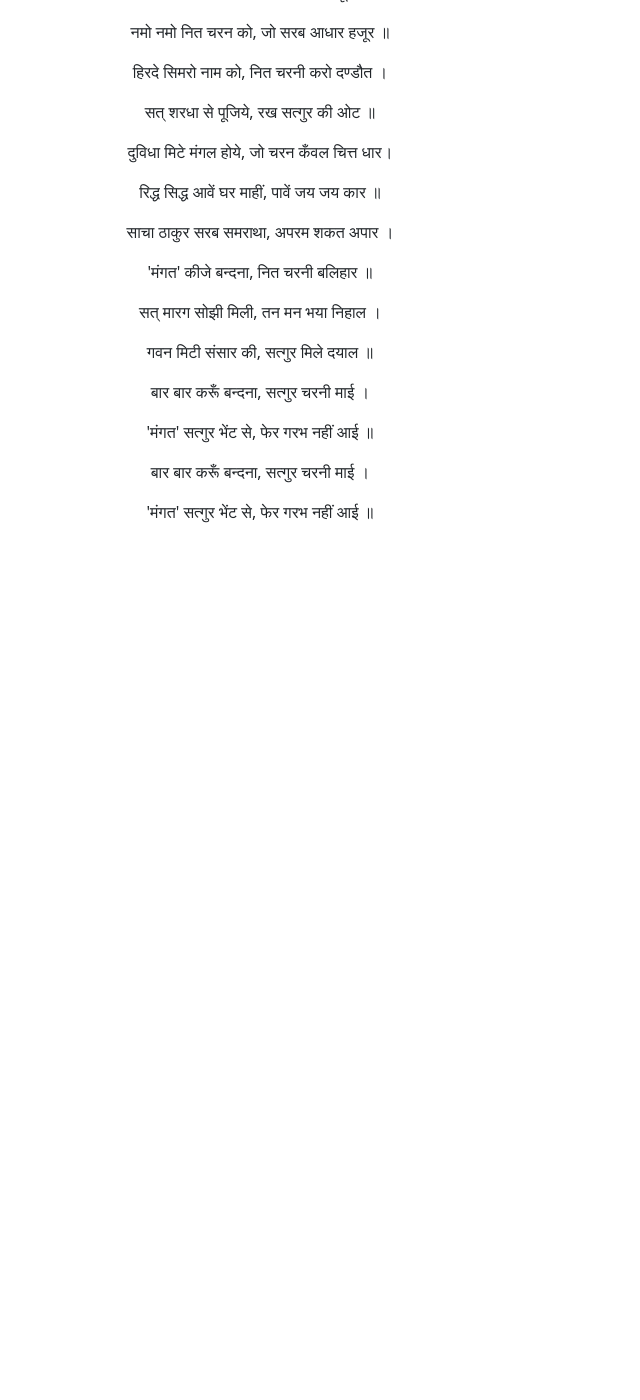
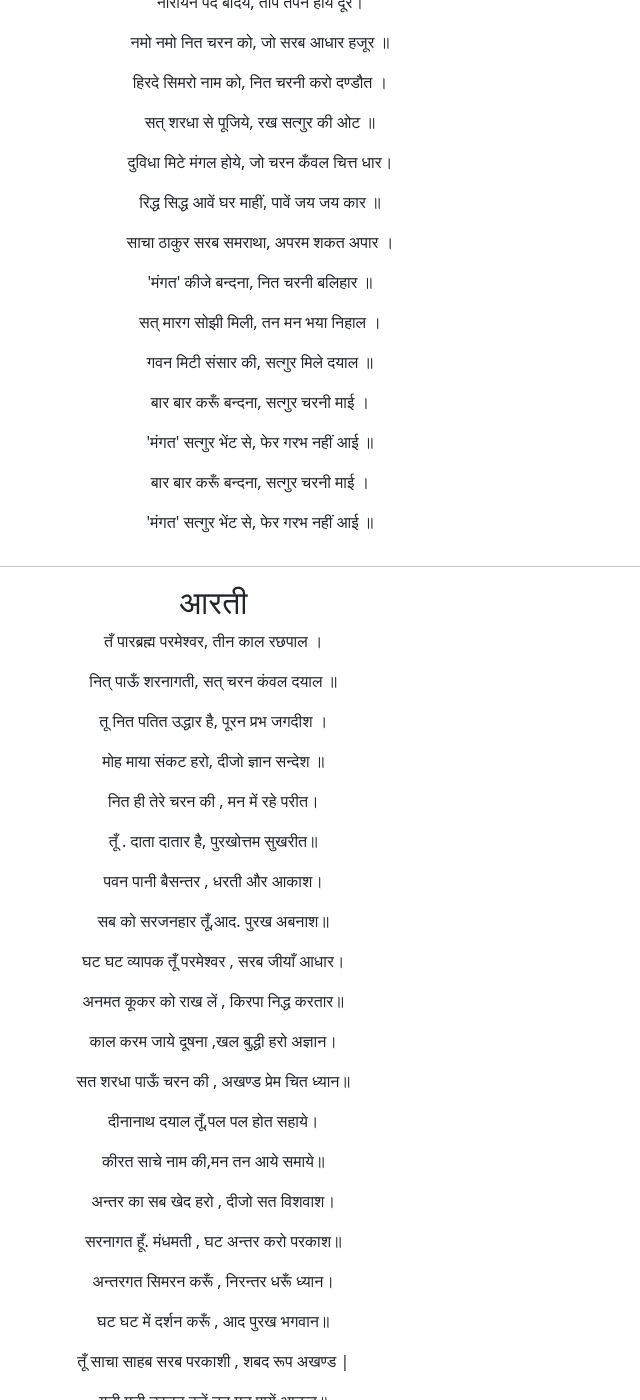
Before and after one commit to ManasKhosla/manaskhosla.github.io, a Jekyll site: the page aarti.html, which Jekyll copies as it is, in a window 1280 px wide and 1400 px high, scrolled down 288 px. Shown: the whole window, without its empty margins (0-640 px from the left). Built offline with Jekyll 4.4.1, drawn with Linux system fonts in a browser that asks for light colours; before the commit the page ends 900 px from its top, so only the background shows below that; some of the changed text lies outside the part shown.

Commit message:
Add files via upload

```diff
--- a/aarti.html
+++ b/aarti.html
@@ -13,14 +13,14 @@
 <div class="container mt-5">
   <div class="row">
     <div class="col-sm-4">
-      <h3 class="text-center">महामंत्र</h3>
+      <h2 class="text-center">महामंत्र</h2>
       <p class="text-center">ओ३म् ब्रह्म सत्यं निरंकार </p>
       <p class="text-center">अजन्मा अद्वैत पुरखा सर्व व्यापक</p>
       <p class="text-center">कल्याण मूरत परमेश्वराय नमस्तं</p>
     </div>
 <hr>
     <div class="col-sm-4">
-      <h3 class="text-center">मंगलाचरण</h3>
+      <h2 class="text-center">मंगलाचरण</h2>
         <p class="text-center">नारायन पद बदिये, ताप तपन होये दूर।
         <p class="text-center">नमो नमो नित चरन को, जो सरब आधार हजूर ॥</p>
         <p class="text-center">हिरदे सिमरो नाम को, नित चरनी करो दण्डौत ।</p>
@@ -39,5 +39,44 @@
   </div>
 </div>
 
+<hr>
+    <div class="col-sm-4">
+      <h2 class="text-center">आरती</h2>
+      <p class="text-center">तँ पारब्रह्म परमेश्वर, तीन काल रछपाल ।</p>
+        <p class="text-center">नित् पाऊँ शरनागती, सत् चरन कंवल दयाल ॥</p>
+        <p class="text-center">तू नित पतित उद्धार है, पूरन प्रभ जगदीश । </p>
+        <p class="text-center">मोह माया संकट हरो, दीजो ज्ञान सन्देश ॥</p>
+        <p class="text-center">नित ही तेरे चरन की , मन में रहे परीत।</p>
+        <p class="text-center">तूँ . दाता दातार है, पुरखोत्तम सुखरीत॥</p>
+        <p class="text-center">पवन पानी बैसन्तर , धरती और आकाश।</p>
+        <p class="text-center">सब को सरजनहार तूँ,आद. पुरख अबनाश॥</p>
+        <p class="text-center">घट घट व्यापक तूँ परमेश्वर , सरब जीयाँ आधार।</p>
+        <p class="text-center">अनमत कूकर को राख लें , किरपा निद्ध करतार॥</p>
+        <p class="text-center">काल करम जाये दूषना ,खल बुद्धी हरो अज्ञान।</p>
+        <p class="text-center">सत शरधा पाऊँ चरन की , अखण्ड प्रेम चित ध्यान॥</p>
+        <p class="text-center">दीनानाथ दयाल तूँ,पल पल होत सहाये।</p>
+        <p class="text-center">कीरत साचे नाम की,मन तन आये समाये॥</p>
+        <p class="text-center">अन्तर का सब खेद हरो , दीजो सत विशवाश।</p>
+        <p class="text-center">सरनागत हूँ. मंधमती , घट अन्तर करो परकाश॥</p>
+        <p class="text-center">अन्तरगत सिमरन करूँ , निरन्तर धरूँ ध्यान।</p>
+        <p class="text-center">घट घट में दर्शन करूँ , आद पुरख भगवान॥</p>
+        <p class="text-center">तूँ साचा साहब सरब परकाशी , शबद रूप अखण्ड |</p>
+        <p class="text-center">गुनी मुनी उस्तत करें,तन मन पायें आनन्द॥</p>
+        <p class="text-center">होवें दयाल तूँ सत परमेश्वर , देवें धीर आपार।</p>
+        <p class="text-center">निमख निमख सिमरन करूँ ,चित चरन रहे आधार॥</p>
+        <p class="text-center">काया अन्तर परतख होवें , नाद रूप बिसमाद।</p>
+        <p class="text-center">पल पल कीजूँ आरती ,तन मन तजूँ व्याध॥</p>
+        <p class="text-center">जग आवन सुफला होवे,तेरी आज्ञा मन में ध्याऊँ।</p>
+        <p class="text-center">अन्तरगत करू आरती , भव वुस्त तर जाऊँ॥</p>
+        <p class="text-center">अन्धमत मूढ़ा नित प्रती ,तेरे चरनी करे पुकार।</p>
+        <p class="text-center">मंगत माँगे दीनता , सत धरम सुख सार॥</p>
+        <h4 class="text-center">समता मंगल</h4>
+        <p class="text-center">समता धरम हिरदे रसे ,बिख ममता होवे नाश।</p>
+        <p class="text-center">सत सरूप परमातमा , जल थल  पाऊँ परकाश॥</p>
+        <p class="text-center">सब जीवों से प्रेम हो,तत मन सेवा धार।</p>
+        <p class="text-center">समता साधन पाये कं,नित परसाँ जै जैकार॥</p>
+        <p class="text-center">सत करम सत निश्चय , निर्मल पाऊँ विचार।</p>
+        <p class="text-center"><b>“मंगत”</b> समता धार के,जीत चलो संसार॥</p>
+    </div>
 </body>
 </html>
```
